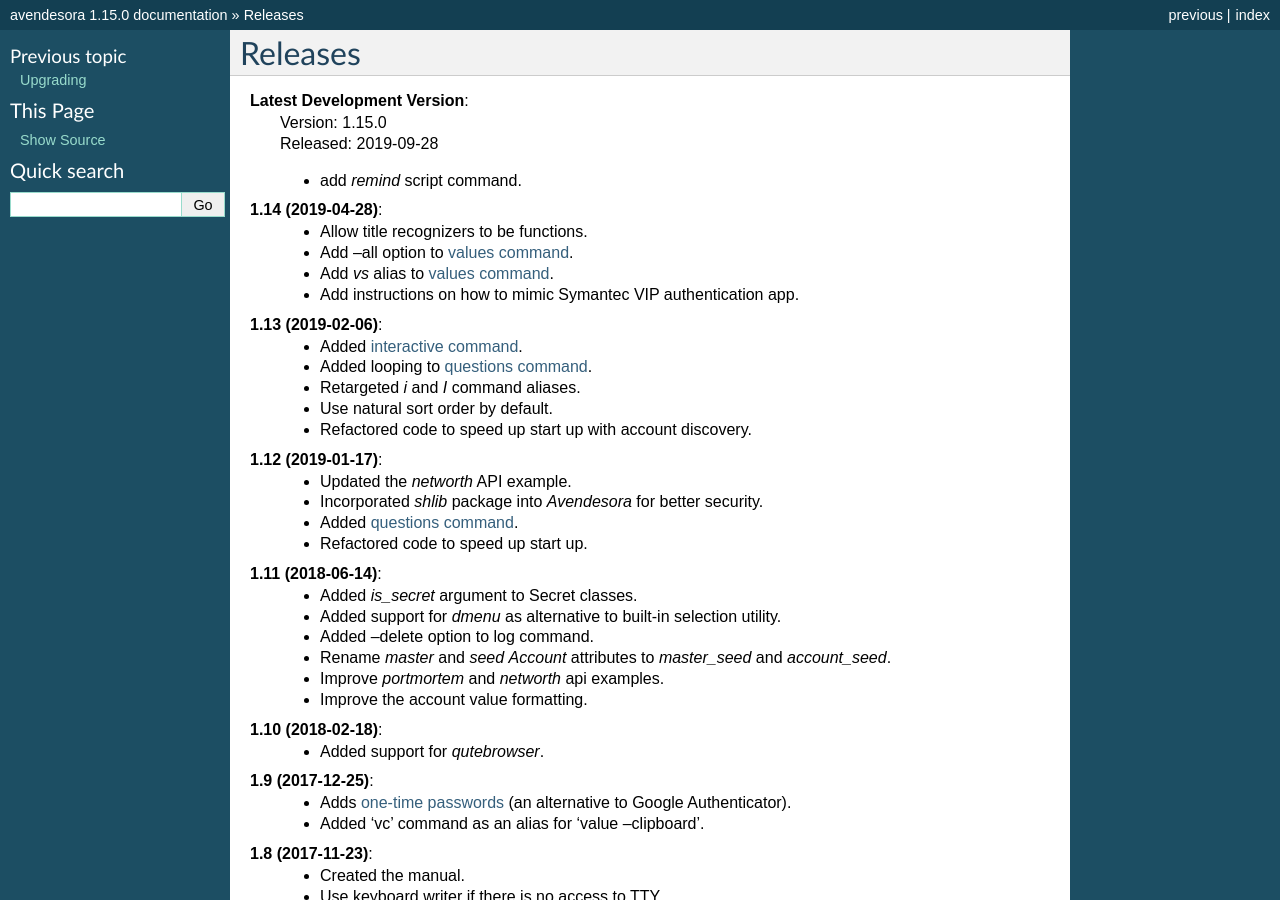
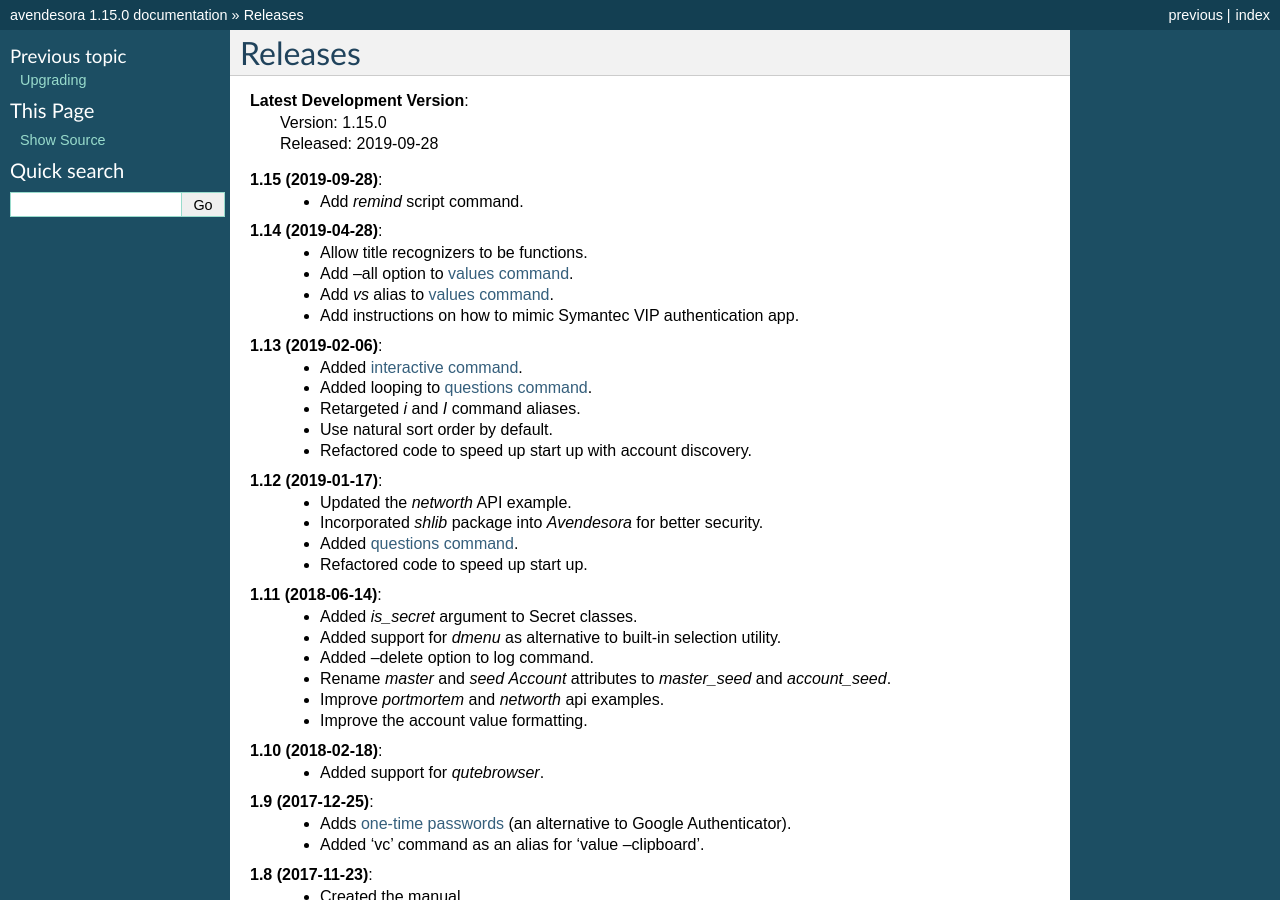
Before and after one commit to KenKundert/avendesora, a Sphinx documentation site: the page built from doc/releases.rst, in a window 1280 px wide and 900 px high. Built offline with Sphinx 7.4.7, drawn with Linux system fonts in a browser that asks for light colours.

Commit message:
Update release notes.

```diff
--- a/doc/releases.rst
+++ b/doc/releases.rst
@@ -5,7 +5,8 @@ Releases
     | Version: 1.15.0
     | Released: 2019-09-28
 
-    - add *remind* script command.
+**1.15 (2019-09-28)**:
+    - Add *remind* script command.
 
 **1.14 (2019-04-28)**:
     - Allow title recognizers to be functions.
```
